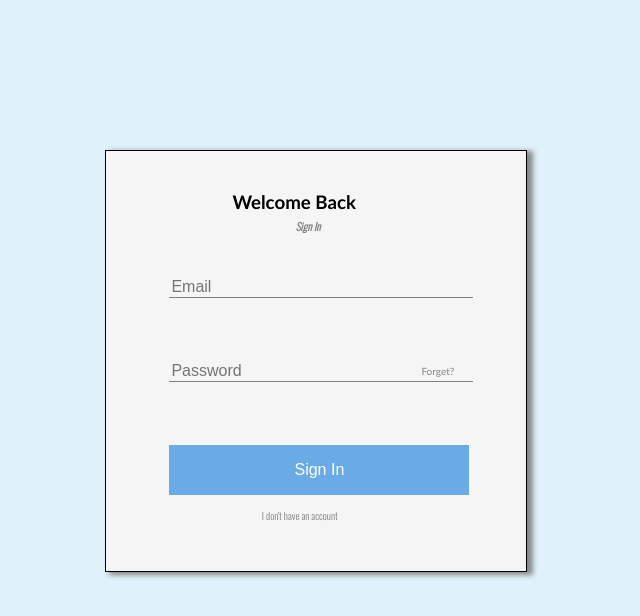
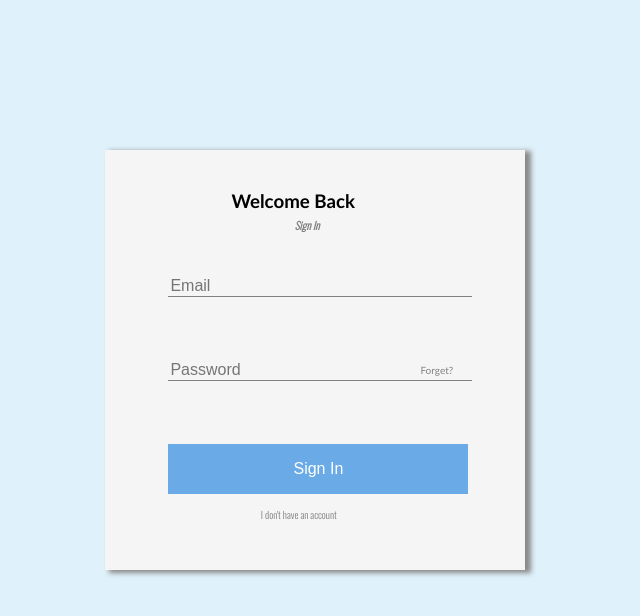
Before and after one commit to william-crafty1/Exersise_1, a plain HTML site: page index.html in a window 1280 px wide. Shown: the whole page, without its empty margins (345-985 px from the left). Drawn offline with nearby package versions, Linux system fonts and the light colour scheme.

Commit message:
Fixed alignment and border issues

```diff
--- a/css/styles.css
+++ b/css/styles.css
@@ -10,9 +10,10 @@ body {
 .container {
     position: relative;
     background-color: whitesmoke;
-    border: 1px solid;
+    border: none;
     padding: 10px;
     box-shadow: 5px 2px 5px 1px #888888;
+    outline: none;
     left: 35%;
     margin-top: 150px;
     width: 400px;
```
